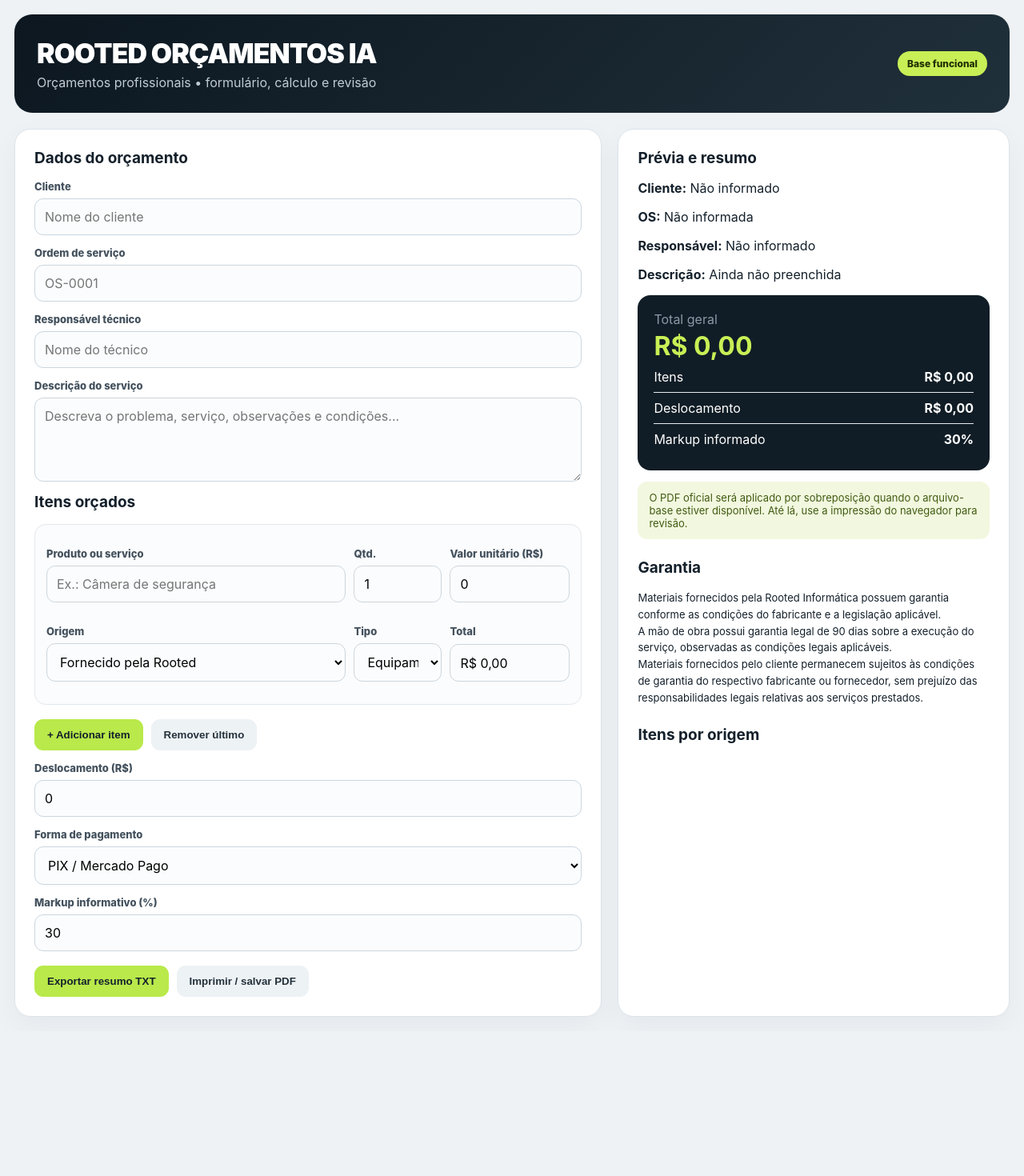
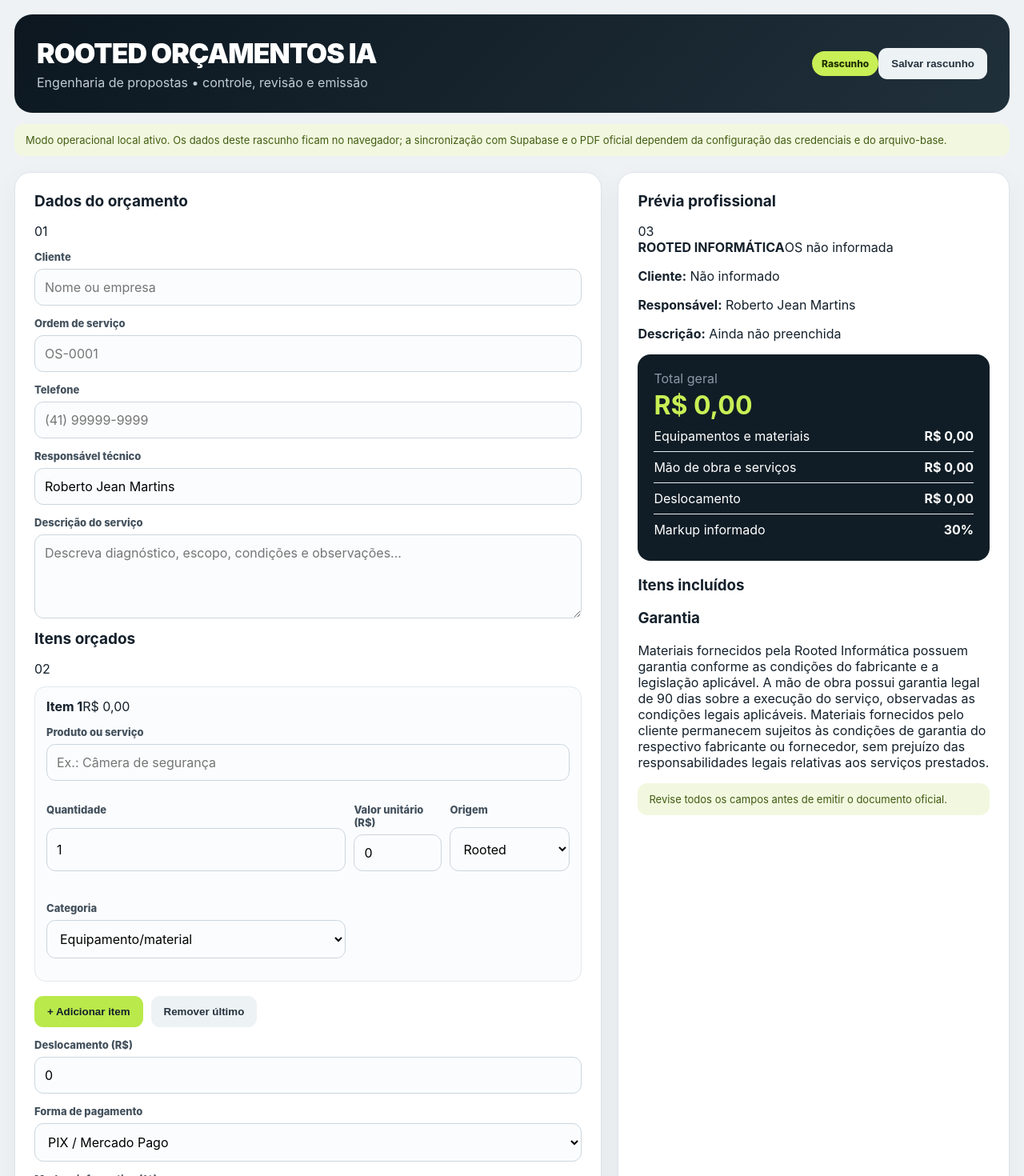
Before and after one commit to Noah100522/rooted-orcamentos, a Next.js app: page / in a window 1280 px wide. Shown: the top 1470 px of the page at 80% size. Before the commit the page ends 1289 px from the top, so only its background shows below. Built offline with nearby package versions, Linux system fonts and the light colour scheme.

Commit message:
feat: build complete local quotation workspace

```diff
--- a/app/page.tsx
+++ b/app/page.tsx
@@ -3,44 +3,46 @@
 import { useMemo, useState } from 'react'
 
 type Item = { name: string; quantity: number; unit: number; source: 'rooted' | 'client'; kind: 'equipment' | 'service' }
-
 const warranty = 'Materiais fornecidos pela Rooted Informática possuem garantia conforme as condições do fabricante e a legislação aplicável.\nA mão de obra possui garantia legal de 90 dias sobre a execução do serviço, observadas as condições legais aplicáveis.\nMateriais fornecidos pelo cliente permanecem sujeitos às condições de garantia do respectivo fabricante ou fornecedor, sem prejuízo das responsabilidades legais relativas aos serviços prestados.'
+const emptyItem = (): Item => ({ name: '', quantity: 1, unit: 0, source: 'rooted', kind: 'equipment' })
 
 export default function Home() {
   const [client, setClient] = useState('')
   const [os, setOs] = useState('')
-  const [responsible, setResponsible] = useState('')
+  const [responsible, setResponsible] = useState('Roberto Jean Martins')
+  const [phone, setPhone] = useState('')
   const [payment, setPayment] = useState('PIX / Mercado Pago')
   const [description, setDescription] = useState('')
   const [markup, setMarkup] = useState(30)
   const [travel, setTravel] = useState(0)
-  const [items, setItems] = useState<Item[]>([{ name: '', quantity: 1, unit: 0, source: 'rooted', kind: 'equipment' }])
+  const [items, setItems] = useState<Item[]>([emptyItem()])
+  const [status, setStatus] = useState('Rascunho')
+  const [saved, setSaved] = useState(false)
   const money = (value: number) => value.toLocaleString('pt-BR', { style: 'currency', currency: 'BRL' })
   const subtotal = useMemo(() => items.reduce((sum, item) => sum + item.quantity * item.unit, 0), [items])
   const total = subtotal + travel
-  const update = (index: number, patch: Partial<Item>) => setItems(items.map((item, i) => i === index ? { ...item, ...patch } : item))
-  const exportText = () => {
-    const text = `ROOTED INFORMÁTICA\nORÇAMENTO ${os}\nCliente: ${client}\nResponsável: ${responsible}\nDescrição: ${description}\n\nITENS\n${items.map(i => `${i.quantity}x ${i.name} | ${money(i.unit)} | ${i.source === 'client' ? 'Fornecido pelo cliente' : 'Fornecido pela Rooted'}`).join('\n')}\n\nDeslocamento: ${money(travel)}\nTotal geral: ${money(total)}\nForma de pagamento: ${payment}\n\n${warranty}`
-    const blob = new Blob([text], { type: 'text/plain;charset=utf-8' })
-    const url = URL.createObjectURL(blob); const a = document.createElement('a'); a.href = url; a.download = `orcamento-${os || 'sem-os'}.txt`; a.click(); URL.revokeObjectURL(url)
-  }
+  const equipment = useMemo(() => items.filter(i => i.kind === 'equipment').reduce((s, i) => s + i.quantity * i.unit, 0), [items])
+  const labor = useMemo(() => items.filter(i => i.kind === 'service').reduce((s, i) => s + i.quantity * i.unit, 0), [items])
+  const update = (index: number, patch: Partial<Item>) => setItems(current => current.map((item, i) => i === index ? { ...item, ...patch } : item))
+  const payload = () => ({ client, os, responsible, phone, payment, description, markup, travel, items, total, warranty, status, updatedAt: new Date().toISOString() })
+  const saveDraft = () => { localStorage.setItem('rooted-orcamento-draft', JSON.stringify(payload())); setSaved(true); setStatus('Salvo localmente') }
+  const exportText = () => { const text = `ROOTED INFORMÁTICA\nORÇAMENTO ${os || 'SEM OS'}\nCliente: ${client}\nTelefone: ${phone}\nResponsável: ${responsible}\nDescrição: ${description}\n\nITENS\n${items.map(i => `${i.quantity}x ${i.name} | ${money(i.unit)} | ${i.source === 'client' ? 'Cliente' : 'Rooted'}`).join('\n')}\n\nEquipamentos: ${money(equipment)}\nMão de obra/serviços: ${money(labor)}\nDeslocamento: ${money(travel)}\nTotal geral: ${money(total)}\nForma de pagamento: ${payment}\n\n${warranty}`; const blob = new Blob([text], { type: 'text/plain;charset=utf-8' }); const url = URL.createObjectURL(blob); const a = document.createElement('a'); a.href = url; a.download = `orcamento-${os || 'sem-os'}.txt`; a.click(); URL.revokeObjectURL(url) }
+  const reset = () => { setClient(''); setOs(''); setPhone(''); setDescription(''); setTravel(0); setItems([emptyItem()]); setSaved(false); setStatus('Rascunho') }
   return <main className="shell">
-    <header className="header"><div><div className="brand">ROOTED ORÇAMENTOS IA</div><div className="muted">Orçamentos profissionais • formulário, cálculo e revisão</div></div><span className="tag">Base funcional</span></header>
+    <header className="header"><div><div className="brand">ROOTED <span>ORÇAMENTOS IA</span></div><div className="muted">Engenharia de propostas • controle, revisão e emissão</div></div><div className="header-actions"><span className="tag">{status}</span><button className="button secondary" onClick={saveDraft}>Salvar rascunho</button></div></header>
+    <div className="notice">Modo operacional local ativo. Os dados deste rascunho ficam no navegador; a sincronização com Supabase e o PDF oficial dependem da configuração das credenciais e do arquivo-base.</div>
     <section className="grid">
-      <div className="panel"><h2>Dados do orçamento</h2>
-        <div className="field"><label>Cliente</label><input value={client} onChange={e => setClient(e.target.value)} placeholder="Nome do cliente" /></div>
-        <div className="field"><label>Ordem de serviço</label><input value={os} onChange={e => setOs(e.target.value)} placeholder="OS-0001" /></div>
-        <div className="field"><label>Responsável técnico</label><input value={responsible} onChange={e => setResponsible(e.target.value)} placeholder="Nome do técnico" /></div>
-        <div className="field"><label>Descrição do serviço</label><textarea value={description} onChange={e => setDescription(e.target.value)} placeholder="Descreva o problema, serviço, observações e condições..." /></div>
-        <h2>Itens orçados</h2>
-        {items.map((item, index) => <div className="item" key={index}><div className="item-grid"><div className="field"><label>Produto ou serviço</label><input value={item.name} onChange={e => update(index, { name: e.target.value })} placeholder="Ex.: Câmera de segurança" /></div><div className="field"><label>Qtd.</label><input type="number" min="1" value={item.quantity} onChange={e => update(index, { quantity: Math.max(1, Number(e.target.value) || 1) })} /></div><div className="field"><label>Valor unitário (R$)</label><input type="number" min="0" step="0.01" value={item.unit} onChange={e => update(index, { unit: Math.max(0, Number(e.target.value) || 0) })} /></div></div><div className="item-grid"><div className="field"><label>Origem</label><select value={item.source} onChange={e => update(index, { source: e.target.value as Item['source'] })}><option value="rooted">Fornecido pela Rooted</option><option value="client">Fornecido pelo cliente</option></select></div><div className="field"><label>Tipo</label><select value={item.kind} onChange={e => update(index, { kind: e.target.value as Item['kind'] })}><option value="equipment">Equipamento/material</option><option value="service">Serviço</option></select></div><div className="field"><label>Total</label><input value={money(item.quantity * item.unit)} readOnly /></div></div></div>)}
-        <div className="actions"><button className="button" onClick={() => setItems([...items, { name: '', quantity: 1, unit: 0, source: 'rooted', kind: 'equipment' }])}>+ Adicionar item</button><button className="button secondary" onClick={() => setItems(items.slice(0, -1).length ? items.slice(0, -1) : items)}>Remover último</button></div>
-        <div className="field"><label>Deslocamento (R$)</label><input type="number" min="0" step="0.01" value={travel} onChange={e => setTravel(Math.max(0, Number(e.target.value) || 0))} /></div>
-        <div className="field"><label>Forma de pagamento</label><select value={payment} onChange={e => setPayment(e.target.value)}><option>PIX / Mercado Pago</option><option>À vista</option><option>Cartão</option><option>Boleto</option><option>A combinar</option></select></div>
-        <div className="field"><label>Markup informativo (%)</label><input type="number" min="0" value={markup} onChange={e => setMarkup(Math.max(0, Number(e.target.value) || 0))} /></div>
-        <div className="actions"><button className="button" onClick={exportText}>Exportar resumo TXT</button><button className="button secondary" onClick={() => window.print()}>Imprimir / salvar PDF</button></div>
+      <div className="panel"><div className="section-heading"><h2>Dados do orçamento</h2><span className="step">01</span></div>
+        <div className="form-grid"><div className="field"><label>Cliente</label><input value={client} onChange={e => setClient(e.target.value)} placeholder="Nome ou empresa" /></div><div className="field"><label>Ordem de serviço</label><input value={os} onChange={e => setOs(e.target.value)} placeholder="OS-0001" /></div><div className="field"><label>Telefone</label><input value={phone} onChange={e => setPhone(e.target.value)} placeholder="(41) 99999-9999" /></div><div className="field"><label>Responsável técnico</label><input value={responsible} onChange={e => setResponsible(e.target.value)} /></div></div>
+        <div className="field"><label>Descrição do serviço</label><textarea value={description} onChange={e => setDescription(e.target.value)} placeholder="Descreva diagnóstico, escopo, condições e observações..." /></div>
+        <div className="section-heading"><h2>Itens orçados</h2><span className="step">02</span></div>
+        {items.map((item, index) => <div className="item" key={index}><div className="item-top"><b>Item {index + 1}</b><span>{money(item.quantity * item.unit)}</span></div><div className="field"><label>Produto ou serviço</label><input value={item.name} onChange={e => update(index, { name: e.target.value })} placeholder="Ex.: Câmera de segurança" /></div><div className="item-grid"><div className="field"><label>Quantidade</label><input type="number" min="1" value={item.quantity} onChange={e => update(index, { quantity: Math.max(1, Number(e.target.value) || 1) })} /></div><div className="field"><label>Valor unitário (R$)</label><input type="number" min="0" step="0.01" value={item.unit} onChange={e => update(index, { unit: Math.max(0, Number(e.target.value) || 0) })} /></div><div className="field"><label>Origem</label><select value={item.source} onChange={e => update(index, { source: e.target.value as Item['source'] })}><option value="rooted">Rooted</option><option value="client">Cliente</option></select></div><div className="field"><label>Categoria</label><select value={item.kind} onChange={e => update(index, { kind: e.target.value as Item['kind'] })}><option value="equipment">Equipamento/material</option><option value="service">Serviço</option></select></div></div></div>)}
+        <div className="actions"><button className="button" onClick={() => setItems(current => [...current, emptyItem()])}>+ Adicionar item</button><button className="button secondary" onClick={() => setItems(current => current.length > 1 ? current.slice(0, -1) : current)}>Remover último</button></div>
+        <div className="form-grid"><div className="field"><label>Deslocamento (R$)</label><input type="number" min="0" step="0.01" value={travel} onChange={e => setTravel(Math.max(0, Number(e.target.value) || 0))} /></div><div className="field"><label>Forma de pagamento</label><select value={payment} onChange={e => setPayment(e.target.value)}><option>PIX / Mercado Pago</option><option>À vista</option><option>Cartão</option><option>Boleto</option><option>A combinar</option></select></div><div className="field"><label>Markup informativo (%)</label><input type="number" min="0" value={markup} onChange={e => setMarkup(Math.max(0, Number(e.target.value) || 0))} /></div></div>
+        <div className="actions"><button className="button" onClick={exportText}>Exportar TXT</button><button className="button secondary" onClick={() => window.print()}>Imprimir / PDF</button><button className="button secondary" onClick={reset}>Limpar</button></div>
       </div>
-      <aside className="panel"><h2>Prévia e resumo</h2><p><b>Cliente:</b> {client || 'Não informado'}</p><p><b>OS:</b> {os || 'Não informada'}</p><p><b>Responsável:</b> {responsible || 'Não informado'}</p><p><b>Descrição:</b> {description || 'Ainda não preenchida'}</p><div className="summary"><div className="muted">Total geral</div><strong>{money(total)}</strong><div className="line"><span>Itens</span><b>{money(subtotal)}</b></div><div className="line"><span>Deslocamento</span><b>{money(travel)}</b></div><div className="line"><span>Markup informado</span><b>{markup}%</b></div></div><div className="notice">O PDF oficial será aplicado por sobreposição quando o arquivo-base estiver disponível. Até lá, use a impressão do navegador para revisão.</div><h2 style={{marginTop:24}}>Garantia</h2><p style={{whiteSpace:'pre-line',fontSize:13,lineHeight:1.6}}>{warranty}</p><h2 style={{marginTop:24}}>Itens por origem</h2>{items.filter(i => i.name).map((item, index) => <div className="line" key={index}><span>{item.name}</span><small>{item.source === 'client' ? 'Cliente' : 'Rooted'}</small></div>)}</aside>
+      <aside className="panel preview"><div className="section-heading"><h2>Prévia profissional</h2><span className="step">03</span></div><div className="preview-head"><b>ROOTED INFORMÁTICA</b><span>{os || 'OS não informada'}</span></div><p><b>Cliente:</b> {client || 'Não informado'}</p><p><b>Responsável:</b> {responsible || 'Não informado'}</p><p><b>Descrição:</b> {description || 'Ainda não preenchida'}</p><div className="summary"><div className="muted">Total geral</div><strong>{money(total)}</strong><div className="line"><span>Equipamentos e materiais</span><b>{money(equipment)}</b></div><div className="line"><span>Mão de obra e serviços</span><b>{money(labor)}</b></div><div className="line"><span>Deslocamento</span><b>{money(travel)}</b></div><div className="line"><span>Markup informado</span><b>{markup}%</b></div></div><h3>Itens incluídos</h3>{items.filter(i => i.name).map((item, index) => <div className="line" key={index}><span>{item.quantity}x {item.name}</span><b>{money(item.quantity * item.unit)}</b></div>)}<h3>Garantia</h3><p className="small preserve">{warranty}</p><div className="notice">{saved ? 'Rascunho salvo neste navegador.' : 'Revise todos os campos antes de emitir o documento oficial.'}</div></aside>
     </section>
+    <footer className="footer">ROOTED INFORMÁTICA • Sistema de orçamentos • versão de trabalho</footer>
   </main>
 }
```
